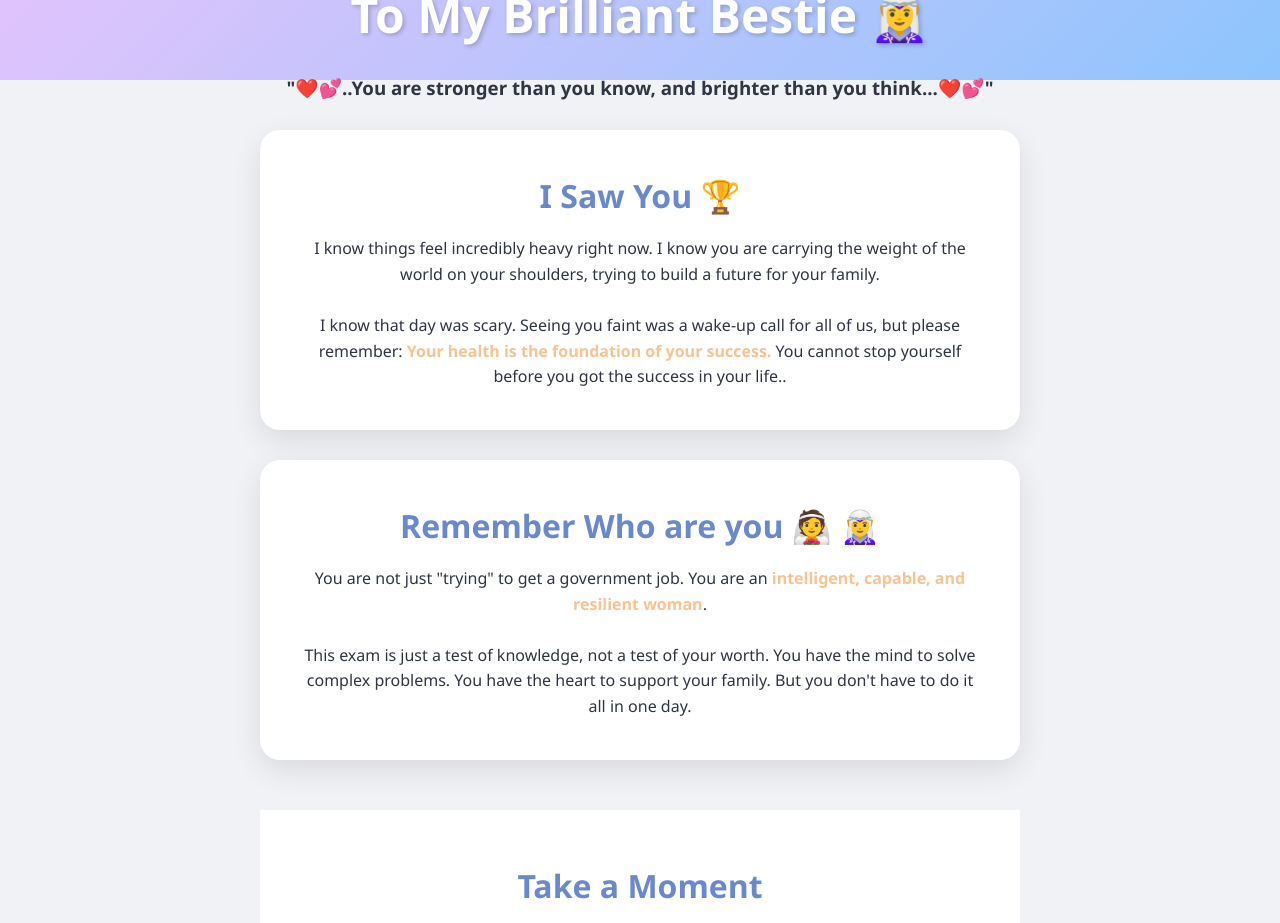
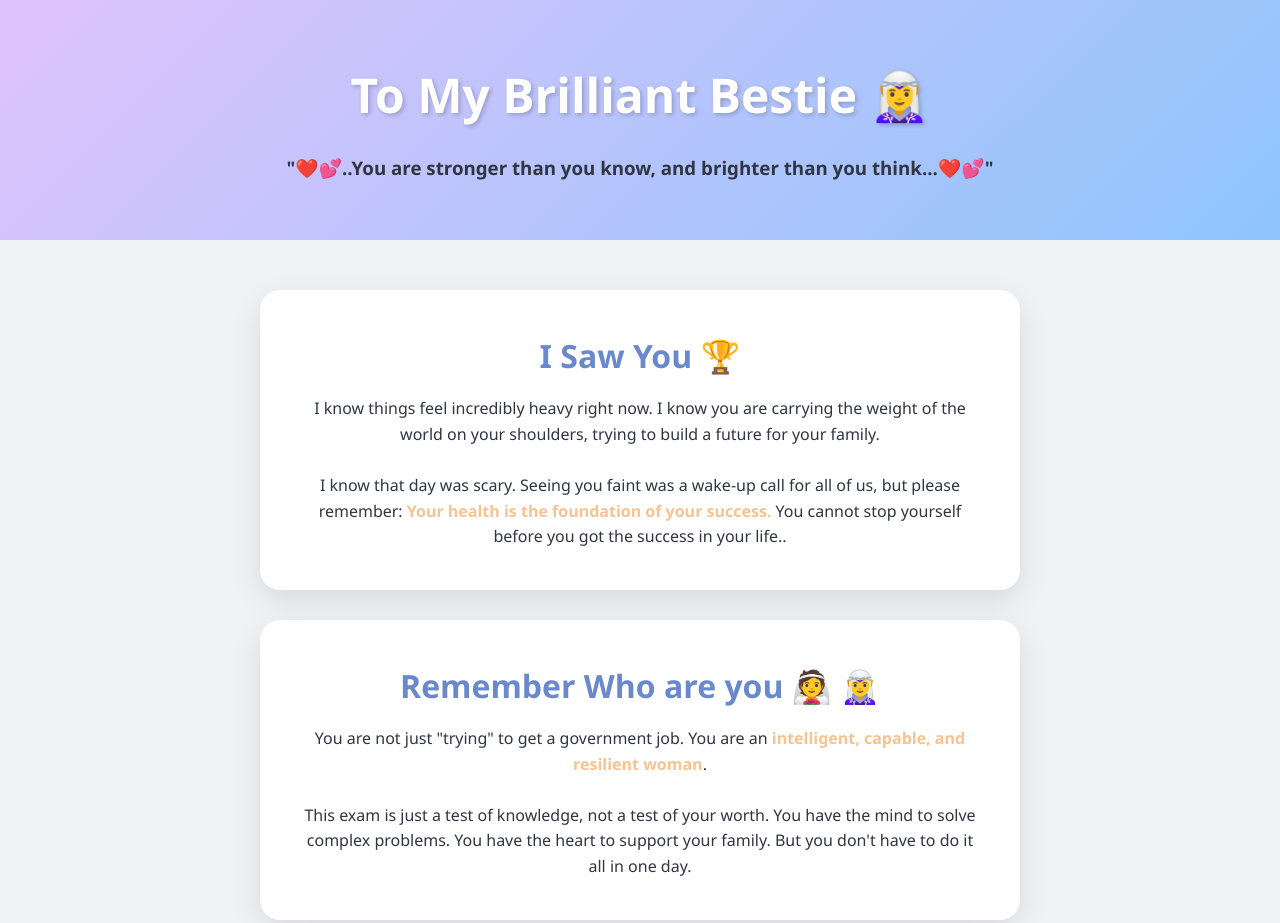
Before and after one commit to Student-Anubhav/motivation, a plain HTML site: page index.html in a window 1280 px wide. Shown: the top 923 px of the page. Drawn offline with Linux system fonts and the light colour scheme.

Commit message:
Update index.html

```diff
--- a/index.html
+++ b/index.html
@@ -31,7 +31,7 @@
 
         /* Hero Section */
         header {
-            height: 10vh;
+            height: 30vh;
             display: flex;
             flex-direction: column;
             justify-content: center;
```
